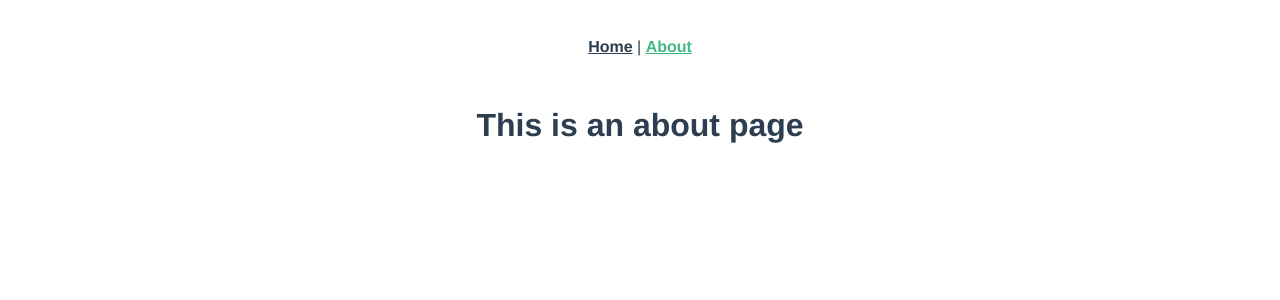
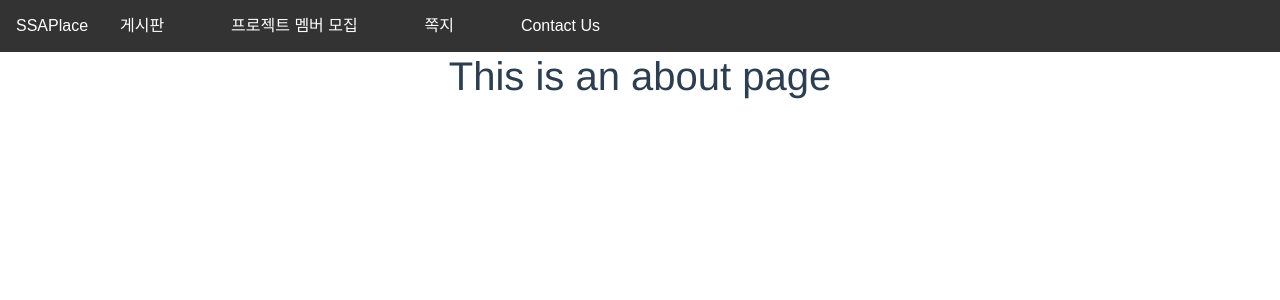
Before and after one commit to smhwang0109/SSAPlace_Vue, a Vue app: page /about in a window 1280 px wide. Shown: the top 300 px of the page. Built offline with nearby package versions, Linux system fonts and the light colour scheme.

Commit message:
Add mega menu (navbar)

```diff
--- a/public/index.html
+++ b/public/index.html
@@ -5,7 +5,11 @@
     <meta http-equiv="X-UA-Compatible" content="IE=edge">
     <meta name="viewport" content="width=device-width,initial-scale=1.0">
     <link rel="icon" href="<%= BASE_URL %>favicon.ico">
-    <title><%= htmlWebpackPlugin.options.title %></title>
+    <title>SSAPlace</title>
+    <!-- Bootstrap CSS only -->
+    <link rel="stylesheet" href="https://stackpath.bootstrapcdn.com/bootstrap/4.5.0/css/bootstrap.min.css" integrity="sha384-9aIt2nRpC12Uk9gS9baDl411NQApFmC26EwAOH8WgZl5MYYxFfc+NcPb1dKGj7Sk" crossorigin="anonymous">
+    <!-- Font Awesome -->
+    <link rel="stylesheet" href="https://cdnjs.cloudflare.com/ajax/libs/font-awesome/5.8.2/css/all.min.css"/>
   </head>
   <body>
     <noscript>
@@ -14,4 +18,8 @@
     <div id="app"></div>
     <!-- built files will be auto injected -->
   </body>
+  <!-- Bootstrap JS, Popper.js, and jQuery -->
+  <script src="https://code.jquery.com/jquery-3.5.1.slim.min.js" integrity="sha384-DfXdz2htPH0lsSSs5nCTpuj/zy4C+OGpamoFVy38MVBnE+IbbVYUew+OrCXaRkfj" crossorigin="anonymous"></script>
+  <script src="https://cdn.jsdelivr.net/npm/popper.js@1.16.0/dist/umd/popper.min.js" integrity="sha384-Q6E9RHvbIyZFJoft+2mJbHaEWldlvI9IOYy5n3zV9zzTtmI3UksdQRVvoxMfooAo" crossorigin="anonymous"></script>
+  <script src="https://stackpath.bootstrapcdn.com/bootstrap/4.5.0/js/bootstrap.min.js" integrity="sha384-OgVRvuATP1z7JjHLkuOU7Xw704+h835Lr+6QL9UvYjZE3Ipu6Tp75j7Bh/kR0JKI" crossorigin="anonymous"></script>
 </html>
--- a/src/App.vue
+++ b/src/App.vue
@@ -1,9 +1,41 @@
 <template>
   <div id="app">
-    <div id="nav">
+    <div class="navbar2">
+      <a href="#home">SSAPlace</a>
+      <div class="dropdown2 menu">
+        <div class="d-flex justify-content-between">
+          <button class="dropbtn">게시판
+          </button>
+          <button class="dropbtn">프로젝트 멤버 모집
+          </button>
+          <button class="dropbtn">쪽지
+          </button>
+          <button class="dropbtn">Contact Us
+          </button>
+        </div>
+        <div class="dropdown-content">
+          <div class="row">
+            <div class="column">
+              <a href="#">싸피게시판</a>
+              <a href="#">자유게시판</a>
+              <a href="#">취업/진로게시판</a>
+              <a href="#">구인/구직게시판</a>
+              <a href="#">코드리뷰게시판</a>
+            </div>
+            <div class="column">
+              <a href="#">PJT 멤버 구해요</a>
+              <a href="#">PJT 멤버 찾아요</a>
+              <!-- <a href="#">Link 3</a> -->
+            </div>
+          </div>
+        </div>
+      </div>
+    </div>
+
+    <!-- <div id="nav">
       <router-link to="/">Home</router-link> |
       <router-link to="/about">About</router-link>
-    </div>
+    </div> -->
     <router-view/>
   </div>
 </template>
@@ -17,7 +49,7 @@
   color: #2c3e50;
 }
 
-#nav {
+/* #nav {
   padding: 30px;
 }
 
@@ -28,5 +60,97 @@
 
 #nav a.router-link-exact-active {
   color: #42b983;
+} */
+
+/* Navbar container */
+.navbar2 {
+  overflow: hidden;
+  background-color: #333;
+  font-family: Arial;
 }
+
+/* Links inside the navbar */
+.navbar2 a {
+  float: left;
+  font-size: 16px;
+  color: white;
+  text-align: center;
+  padding: 14px 16px;
+  text-decoration: none;
+}
+
+/* The dropdown container */
+.dropdown2 {
+  float: left;
+  overflow: hidden;
+}
+
+/* Dropdown button */
+.dropdown2 .dropbtn {
+  font-size: 16px;
+  border: none;
+  outline: none;
+  color: white;
+  padding: 14px 16px;
+  background-color: inherit;
+  font: inherit; /* Important for vertical align on mobile phones */
+  margin: 0; /* Important for vertical align on mobile phones */
+}
+
+.dropbtn:hover {
+  color: cornflowerblue;
+}
+
+/* Dropdown content (hidden by default) */
+.dropdown-content {
+  display: none;
+  position: absolute;
+  background-color: white;
+  width: 40%;
+  left:117px;
+  box-shadow: 0px 8px 16px 0px rgba(0,0,0,0.2);
+  z-index: 1;
+}
+
+/* Show the dropdown menu on hover */
+.dropdown2:hover .dropdown-content {
+  display: block;
+}
+
+/* Create three equal columns that floats next to each other */
+.column {
+  float: left;
+  width: 25%;
+  /* padding: 10px; */
+  /* background-color: #ccc; */
+  background-color: white;
+  height: 330px;
+}
+
+/* Style links inside the columns */
+.column a {
+  float: none;
+  color: black;
+  padding: 16px;
+  text-decoration: none;
+  display: block;
+  text-align: left;
+}
+
+/* Add a background color on hover */
+.column a:hover {
+  background-color: white;
+}
+
+/* Clear floats after the columns */
+.row:after {
+  content: "";
+  display: table;
+  clear: both;
+}
+
+.menu {
+  width: 40%;
+}
+
 </style>
```
Also changed, not shown: src/api/drf.js (added, +10 -0 lines).
